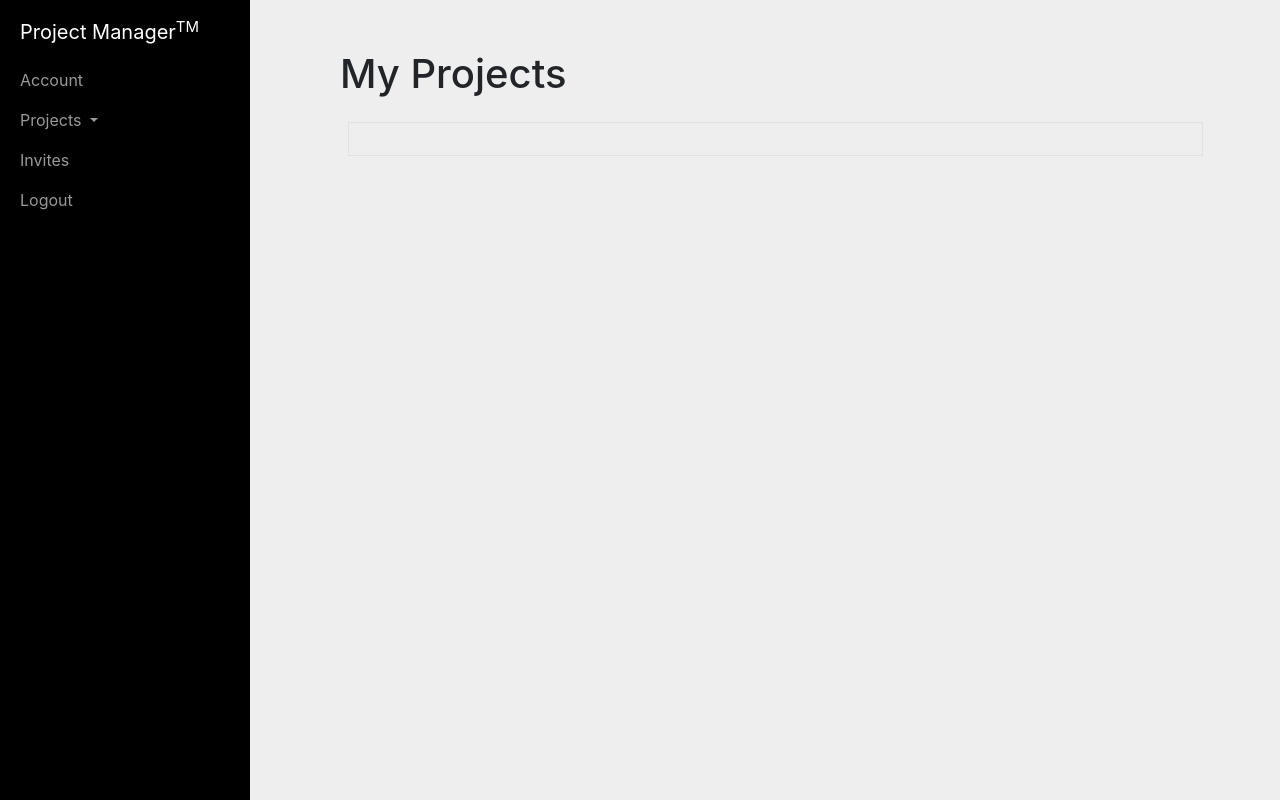
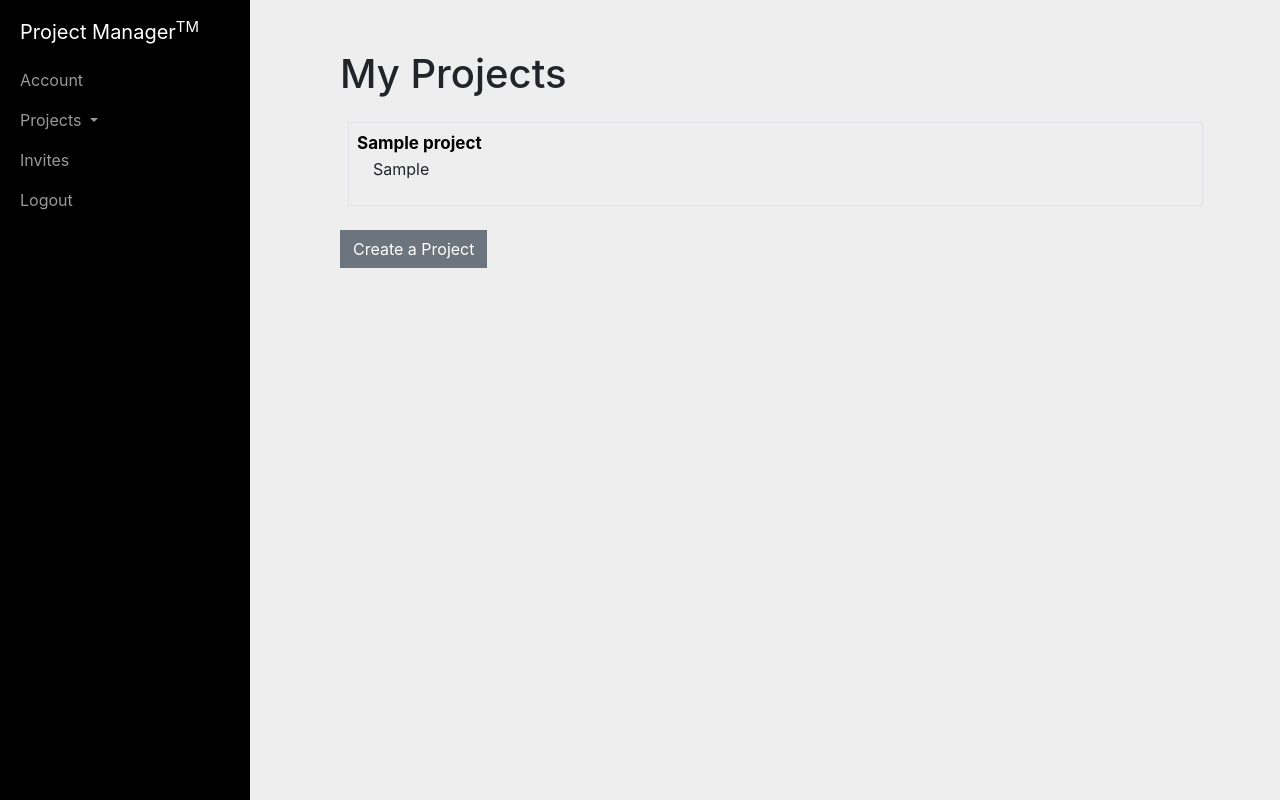
Before and after one commit to yevagorbachev/Project_2_MKS21QJI, a Flask app: template templates/projects.html in a window 1280 px wide. Run offline with Flask 2, Linux system fonts and the light colour scheme; the template is opened without the code that fills it: values that come from a table or form of the project are taken from there, others are empty; tables that the repository leaves empty hold one stand-in row (values such as "Sample post"); some libraries are stand-ins or nearby versions.

Commit message:
implemented creating projects, errors exist

```diff
--- a/app.py
+++ b/app.py
@@ -162,15 +162,18 @@ def create():
 
     name = request.form["name"]
     manager = get_user(uname=session['username']).id
-    teams = request.form["teams"]
-    blurb = request.form["blurb"]
+    #teams = request.form["teams"]
+    teams = '';
+    #blurb = request.form["blurb"]
+    blurb = '';
     description = request.form["description"]
-    log = request.form["log"]
-    if (add_project(name, manager, teams, blurb, description, log)):
+    #log = request.form["log"]
+    log = '';
+    if (add_project(pname=name, manager=manager, teams=teams, blurb=blurb, description=description, log=log)):
         flash("Created project: "+ name, 'primary')
     else:
         flash("Project name not unique: "+ name, 'danger')
-    return redirect(url_for("project"))
+    return redirect(url_for("projects"))
 
 @app.route('/projects/<pid>', methods=['GET'])
 def project(pid):
--- a/static/scripts/projects.js
+++ b/static/scripts/projects.js
@@ -1,43 +1,7 @@
 //relies on jQuery being implemented on the html page
-const adduser = function(e) {
-	let project = e.target.parentElement;
-	project.removeEventListener('click');
-	let projid = project.id;
-	let input = document.createElement("div");
-	input.innerHTML = 'Username: <input type="text" id="user"><br><button class="btn btn-primary" id="add">Add User to Project</button>'
-	project.appendChild(input);
-	let button = document.getElementById("add");
-	button.addEventListener('click', add);
+const create = function(e) {
+	let form = document.getElementById('form');
+	form.innerHTML = '<form action="/create" method="post">Title:<input type="text" name="name"><br>Description:<br><textarea name="description"></textarea><br><button type="submit" class="btn btn-primary">Create</button></form>';
 }
 
-const add = function(e) {
-	let project = e.target.parentElement;
-	let user = document.getElementById('user');
-	$.ajax({
-
-	});
-}
-
-const createproj = function(e) {
-	$.ajax({
-		method: 'GET',
-		url: '/createproj',
-		success: function(data) {
-			let project = document.createElement('div')
-			project.innerHTML = ''
-			project.id = data['projid'];
-			let button = document.getElementById('create');
-			button.addEventListener('click', create);
-		},
-		error: function(err) {
-		}
-	});
-}
-
-const create = function(e) {
-	$.ajax({
-		method: 'POST',
-		url: '/createproj',
-		success:
-	});
-}
+document.getElementById('create').addEventListener('click', create);
--- a/templates/base_prof.html
+++ b/templates/base_prof.html
@@ -25,6 +25,7 @@
         .sidebar-nav li {line-height: 40px; text-indent: 20px;}
         .sidebar-nav li a {color: #999999; display: block; text-decoration: none;}
         .sidebar-nav li a:hover {color: #fff; background: rgba(255,255,255,0.2); text-decoration: none;}
+	* {border-radius:0 !important;}
         .sidebar-nav > .sidebar-brand {height: 60px; line-height: 65px; font-size: 20px;}
         .sidebar-nav > .sidebar-brand a {color: #999999;}
         .sidebar-nav > .sidebar-brand a:hover {color: #fff; background: none;}
--- a/templates/projects.html
+++ b/templates/projects.html
@@ -14,10 +14,13 @@
   <h1>My Projects</h1>
     {% for project in projects %}
     <div class="container p-2 my-4 ml-2 border">
-	    <a class="proj font-weight-bold" href="/projects/{{ project[0] }}">{{ project[1] }}</a>
-      <p class="mx-3">{{ project[5] }}</p>
+	    <a class="proj font-weight-bold" href="/projects/{{ project.id }}">{{ project.name }}</a>
+      <p class="mx-3">{{ project.blurb }}</p>
     </div>
     {% endfor %}
+    <div id="form">
+    </div>
+    <button id="create" class="btn btn-secondary">Create a Project</button>
     <!--
     <div class="container p-2 my-4 ml-2 border">
       <a class="proj font-weight-bold" href="#!!!!!!!">Project EXAMPLE - Delete Later</a>
@@ -25,4 +28,5 @@
     </div>
     -->
 </div>
+<script src="/static/scripts/projects.js"></script>
 {% endblock %}
--- a/utl/dbfuncs.py
+++ b/utl/dbfuncs.py
@@ -79,9 +79,9 @@ def join_project(**kwargs):
     return
 
 def add_project(**kwargs):
-    check_pname = Project.query.filter_by(name=pname).first()
-    if(check_pname != None):
-        new_project = Project(kwargs['pname'], 0, kwargs['manager'].id, kwargs['teams'], kwargs['blurb'], kwargs['description'], kwargs['log'])
+    check_pname = Project.query.filter_by(name=kwargs['pname']).first()
+    if(check_pname == None):
+        new_project = Project(kwargs['pname'], 0, kwargs['manager'], kwargs['teams'], kwargs['blurb'], kwargs['description'], kwargs['log'])
         db.session.add(new_project)
         db.session.commit(project=new_project.id,user=kwargs['manager'])
         # join_project()
```
Also changed, not shown: database.db.
